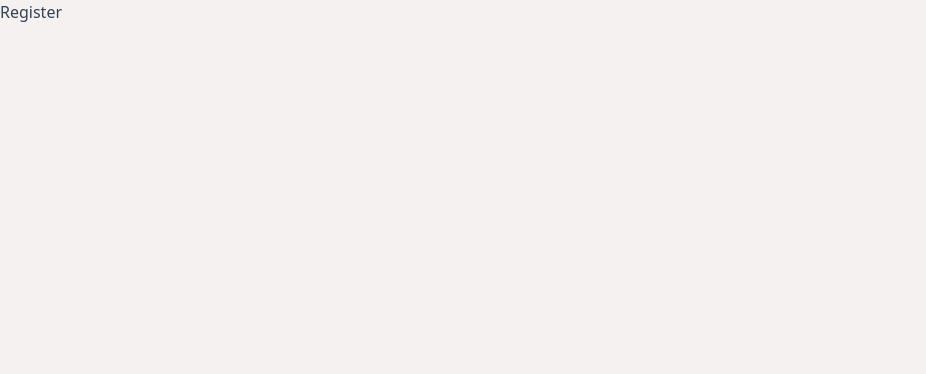
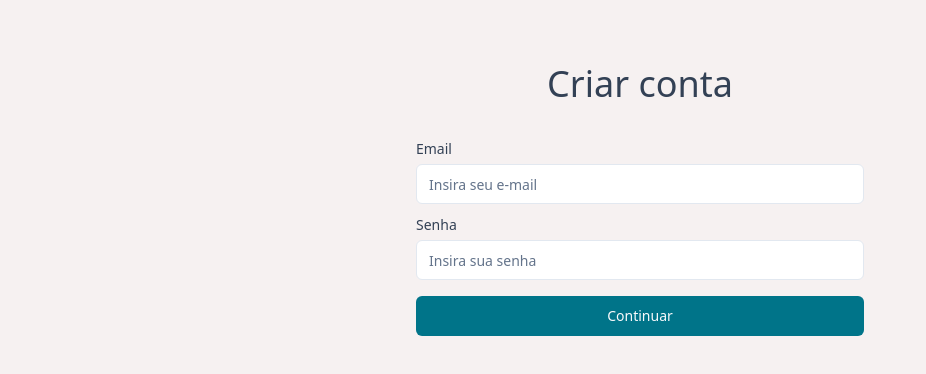
Before and after one commit to DaiLobo/RentVoyage, a Next.js app: page /register in a window 1280 px wide. Shown: the top 374 px of the page, without its empty margins (0-926 px from the left). Built offline with nearby package versions, Linux system fonts and the light colour scheme; no server answers.

Commit message:
:sparkles: feat: Página de cadastro, login e integração com firebase

```diff
--- /dev/null
+++ b/src/pages/booking/index.tsx
@@ -0,0 +1,29 @@
+import { Button } from "@/components/ui/button";
+import { Input } from "@/components/ui/input";
+import { Label } from "@/components/ui/label";
+
+export function Booking() {
+    return (
+        <div className=" flex pt-16 px-20 grid gap-16 bg-primary">
+            <p className="flex justify-start text-4xl text-slate-700">
+                Reserva
+            </p>
+
+            <div className="flex flex-1 grid grid-rows-3 grid-cols-1 gap-2 w-full max-w-md justify-center">{/*  form */}
+                <div>
+                    <Label htmlFor="email">Email</Label>
+                    <Input id="email" type="email" placeholder="Insira seu e-mail" className="mt-1" />
+                </div>
+
+                <div>
+                    <Label htmlFor="senha">Senha</Label>
+                    <Input id="password" type="password" placeholder="Insira sua senha" className="mt-1" />
+                </div>
+
+                <Button variant="default">Login</Button>
+            </div>
+        </div>
+    )
+}
+
+export default Booking;
--- a/src/pages/index.tsx
+++ b/src/pages/index.tsx
@@ -44,69 +44,44 @@ const components: { title: string; href: string; description: string }[] = [
 
 export default function Home() {
   return (
-    <main className="flex min-h-screen flex-col items-center justify-between p-24">
-      <NavigationMenu>
+    <div>
+      <div className="pt-16 flex justify-center">
+        <NavigationMenu >
           <NavigationMenuList>
             <NavigationMenuItem>
-            <NavigationMenuTrigger>Getting started</NavigationMenuTrigger>
-            <NavigationMenuContent>
-              <ul className="grid gap-3 p-6 md:w-[400px] lg:w-[500px] lg:grid-cols-[.75fr_1fr]">
-                <li className="row-span-3">
-                  <NavigationMenuLink asChild>
-                    <a
-                      className="flex h-full w-full select-none flex-col justify-end rounded-md bg-gradient-to-b from-muted/50 to-muted p-6 no-underline outline-none focus:shadow-md"
-                      href="/"
-                    >
+              <Link href="/" legacyBehavior passHref>
+                <NavigationMenuLink className={navigationMenuTriggerStyle()}>
+                  Home
+                </NavigationMenuLink>
+              </Link>
+            </NavigationMenuItem>
 
-                      <div className="mb-2 mt-4 text-lg font-medium">
-                        shadcn/ui
-                      </div>
-                      <p className="text-sm leading-tight text-muted-foreground">
-                        Beautifully designed components that you can copy and
-                        paste into your apps. Accessible. Customizable. Open
-                        Source.
-                      </p>
-                    </a>
+            <NavigationMenuItem>
+              <Link href="/booking" legacyBehavior passHref>
+                <NavigationMenuLink className={navigationMenuTriggerStyle()}>Acomodações</NavigationMenuLink>
+              </Link>
+            </NavigationMenuItem>
+
+            <NavigationMenuItem>
+              <Link href="/about" legacyBehavior passHref>
+                <NavigationMenuLink className={navigationMenuTriggerStyle()}>
+                  Sobre
                 </NavigationMenuLink>
-                </li>
-                <ListItem href="/docs" title="Introduction">
-                  Re-usable components built using Radix UI and Tailwind CSS.
-                </ListItem>
-                <ListItem href="/docs/installation" title="Installation">
-                  How to install dependencies and structure your app.
-                </ListItem>
-                <ListItem href="/docs/primitives/typography" title="Typography">
-                  Styles for headings, paragraphs, lists...etc
-                </ListItem>
-              </ul>
-            </NavigationMenuContent>
+              </Link>
             </NavigationMenuItem>
+
             <NavigationMenuItem>
-            <NavigationMenuTrigger>Components</NavigationMenuTrigger>
-            <NavigationMenuContent>
-              <ul className="grid w-[400px] gap-3 p-4 md:w-[500px] md:grid-cols-2 lg:w-[600px] ">
-                {components.map((component) => (
-                  <ListItem
-                    key={component.title}
-                    title={component.title}
-                    href={component.href}
-                  >
-                    {component.description}
-                  </ListItem>
-                ))}
-              </ul>
-            </NavigationMenuContent>
-          </NavigationMenuItem>
-          <NavigationMenuItem>
-            <Link href="/docs" legacyBehavior passHref>
+              <Link href="/login" legacyBehavior passHref>
                 <NavigationMenuLink className={navigationMenuTriggerStyle()}>
-                Documentation
+                  Login
                 </NavigationMenuLink>
               </Link>
             </NavigationMenuItem>
           </NavigationMenuList>
         </NavigationMenu>
-    </main>
+      </div>
+    </div >
+
   );
 }
 
--- a/src/pages/login/index.tsx
+++ b/src/pages/login/index.tsx
@@ -1,5 +1,92 @@
+import { useSignInWithEmailAndPassword } from 'react-firebase-hooks/auth';
+import { useForm } from 'react-hook-form';
+import { z } from 'zod';
+
+import { Button } from '@/components/ui/button';
+import {
+    Form, FormControl, FormField, FormItem, FormLabel, FormMessage
+} from '@/components/ui/form';
+import { Input } from '@/components/ui/input';
+import { auth } from '@/services/firebaseConfig';
+import { login } from '@/validations/signIn';
+import { zodResolver } from '@hookform/resolvers/zod';
+
 export function Login() {
-    return <h1>Login</h1>
+    const form = useForm<z.infer<typeof login>>({
+        resolver: zodResolver(login),
+        defaultValues: {
+            email: "",
+            password: ""
+        },
+    })
+
+    const [
+        signInWithEmailAndPassword,
+        user,
+        loading,
+        error,
+    ] = useSignInWithEmailAndPassword(auth);
+
+    const handleSignIn = (values: z.infer<typeof login>) => {
+        signInWithEmailAndPassword(values.email, values.password);
+    }
+
+    console.log(user)
+    return (
+        <div className="pt-16 px-20 grid grid-cols-1 gap-8 justify-items-center">
+            <p className="flex justify-start text-4xl text-slate-700">
+                Login
+            </p>
+
+            <Form {...form}>
+                <form
+                    className="flex flex-1 grid grid-rows-3 grid-cols-1 gap-2 w-full max-w-md"
+                    onSubmit={form.handleSubmit(handleSignIn)}
+                >
+
+                    <FormField
+                        control={form.control}
+                        name="email"
+                        render={({ field }) => (
+                            <FormItem className="relative">
+                                <FormLabel>E-mail</FormLabel>
+                                <FormControl>
+                                    <Input id="email"
+                                        type="email"
+                                        placeholder="Insira seu e-mail"
+                                        className="mt-1"
+                                        {...field}
+                                    />
+                                </FormControl>
+                                <FormMessage />
+                            </FormItem>
+                        )}
+                    />
+
+                    <FormField
+                        control={form.control}
+                        name="password"
+                        render={({ field }) => (
+                            <FormItem className="relative">
+                                <FormLabel>Senha</FormLabel>
+                                <FormControl>
+                                    <Input id="password"
+                                        type="password"
+                                        placeholder="Insira sua senha"
+                                        className="mt-1"
+                                        {...field}
+                                    />
+                                </FormControl>
+                                <FormMessage className="absolute text-red-500 text-xs left-0" />
+                            </FormItem>
+                        )}
+                    />
+
+                    <Button variant="default" className="mt-6" type='submit'>Entrar</Button>
+                </form>
+            </Form>
+        </div>
+    )
 }
 
 export default Login;
--- a/src/pages/register/index.tsx
+++ b/src/pages/register/index.tsx
@@ -1,5 +1,64 @@
+import { Loader2 } from 'lucide-react';
+import { MouseEvent, useState } from 'react';
+import { useCreateUserWithEmailAndPassword } from 'react-firebase-hooks/auth';
+
+import { Button } from '@/components/ui/button';
+import { Input } from '@/components/ui/input';
+import { Label } from '@/components/ui/label';
+import { auth } from '@/services/firebaseConfig';
+
 export function Register() {
-    return <h1>Register</h1>;
+    const [email, setEmail] = useState('');
+    const [password, setPassword] = useState('');
+
+    const [
+        createUserWithEmailAndPassword,
+        user,
+        loading,
+        error,
+    ] = useCreateUserWithEmailAndPassword(auth);
+
+    const handleSignUp = (e: MouseEvent<HTMLButtonElement>) => {
+        e.preventDefault();
+        createUserWithEmailAndPassword(email, password);
+    }
+
+    return (
+        <div className="pt-16 px-20 grid grid-cols-1 gap-8 justify-items-center">
+            <p className="flex justify-start text-4xl text-slate-700">
+                Criar conta
+            </p>
+
+            <div className="flex flex-1 grid grid-rows-3 grid-cols-1 gap-2 w-full max-w-md">{/*  form */}
+                <div>
+                    <Label htmlFor="email">Email</Label>
+                    <Input
+                        id="email"
+                        type="email"
+                        placeholder="Insira seu e-mail"
+                        className="mt-1"
+                        onChange={e => setEmail(e.target.value)}
+                    />
+                </div>
+
+                <div>
+                    <Label htmlFor="senha">Senha</Label>
+                    <Input
+                        id="password"
+                        type="password"
+                        placeholder="Insira sua senha"
+                        className="mt-1"
+                        onChange={e => setPassword(e.target.value)}
+                    />
+                </div>
+
+                <Button variant="default" className="mt-2" onClick={handleSignUp} disabled={loading}>
+                    {loading && <Loader2 className="mr-2 h-4 w-4 animate-spin bg-transparent" />}
+                    Continuar
+                </Button>
+            </div>
+        </div>
+    )
 }
 
 export default Register;
--- a/src/styles/globals.css
+++ b/src/styles/globals.css
@@ -71,6 +71,10 @@
     @apply text-slate-700;
   }
 
+  input {
+    color: black;
+  }
+
   button {
     @apply bg-secondary text-slate-700 font-bold py-2 px-4 rounded focus:outline-none focus:ring-2 focus:ring-blue-400;
   }
--- /dev/null
+++ b/src/validations/signIn.ts
@@ -0,0 +1,13 @@
+"use client";
+
+import { z } from "zod";
+
+export const login = z.object({
+  email: z.string().max(50),
+  password: z
+    .string()
+    .min(6, {
+      message: "Senha deve conter no mínimo 6 caracteres.",
+    })
+    .max(20),
+});
```
Lines whose indentation alone changed are shown as unchanged.
